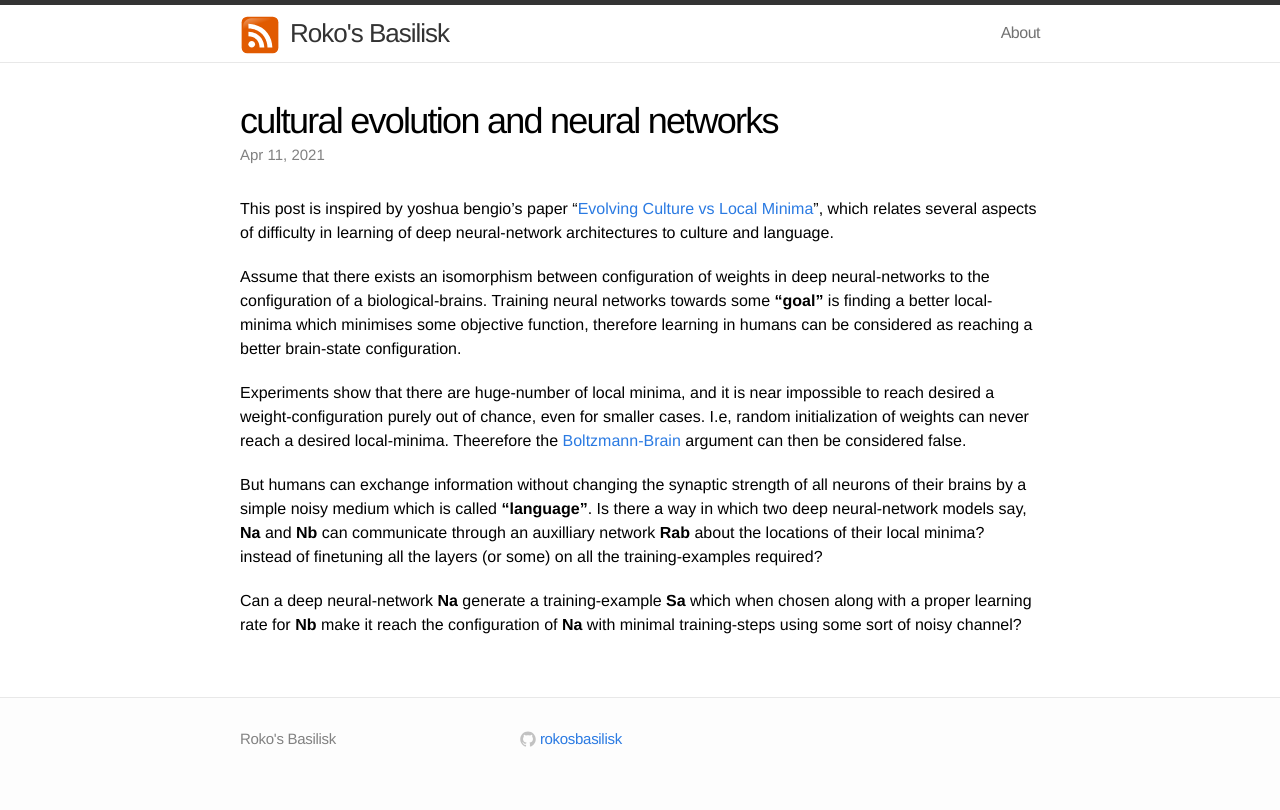
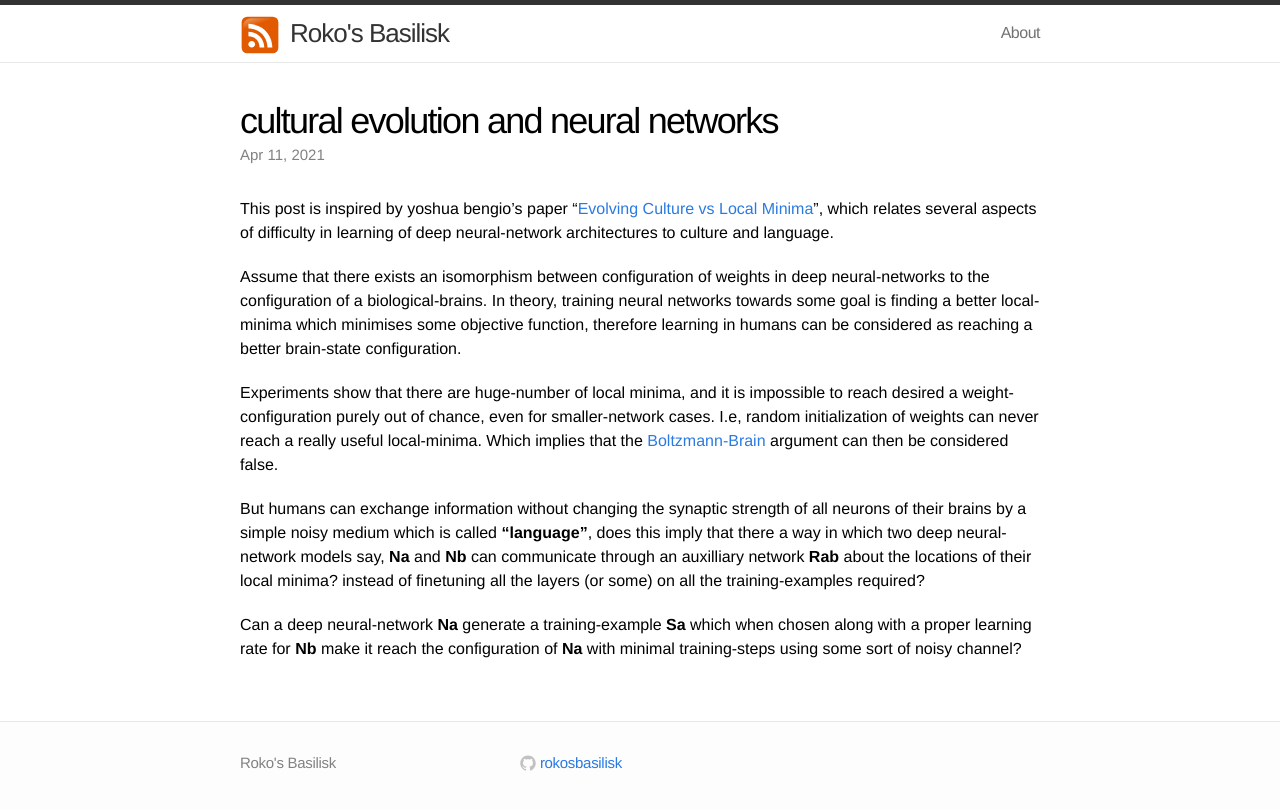
Before and after one commit to rokosbasilisk/rokosbasilisk.github.io, a Jekyll site: the page built from _posts/2021-04-11-cultural.markdown, in a window 1280 px wide. Shown: the top 810 px of the page. Built offline with Jekyll 4.4.1, drawn with Linux system fonts in a browser that asks for light colours.

Commit message:
fix minor changes

```diff
--- a/_posts/2020-04-02-alexander.markdown
+++ b/_posts/2020-04-02-alexander.markdown
@@ -2,7 +2,6 @@
 layout: post
 comments: true
 title:  "alexander the god"
-excerpt: "A short story by isaac asimov"
 date:   2020-04-02 10:00:00
 mathjax: false
 ---
--- a/_posts/2021-04-11-cultural.markdown
+++ b/_posts/2021-04-11-cultural.markdown
@@ -2,15 +2,15 @@
 layout: post
 comments: true
 title:  "cultural evolution and neural networks"
-excerpt: "everything is optimization"
+date:   2021-04-11 10:00:00
 mathjax: false
 ---
 This post is inspired by yoshua bengio's paper "[Evolving Culture vs Local Minima](https://arxiv.org/abs/1203.2990)", which relates several aspects of difficulty in learning of deep neural-network architectures to culture and language.
 
-Assume that there exists an isomorphism between configuration of weights in deep neural-networks to the configuration of a biological-brains. Training neural networks towards some **"goal"** is finding a better local-minima which minimises some objective function, therefore learning in humans can be considered as reaching a better brain-state configuration.
+Assume that there exists an isomorphism between configuration of weights in deep neural-networks to the configuration of a biological-brains. In theory, training neural networks towards some goal is finding a better local-minima which minimises some objective function, therefore learning in humans can be considered as reaching a better brain-state configuration.
 
-Experiments show that there are huge-number of local minima, and it is near impossible to reach desired a weight-configuration purely out of chance, even for smaller cases. I.e, random initialization of weights can never reach a desired local-minima. Theerefore the [Boltzmann-Brain](https://en.wikipedia.org/wiki/Boltzmann_brain) argument can then be considered false.
+Experiments show that there are huge-number of local minima, and it is impossible to reach desired a weight-configuration purely out of chance, even for smaller-network cases. I.e, random initialization of weights can never reach a really useful local-minima. Which implies that the [Boltzmann-Brain](https://en.wikipedia.org/wiki/Boltzmann_brain) argument can then be considered false.
 
-But humans can exchange information without changing the synaptic strength of all neurons of their brains by a simple noisy medium which is called **"language"**. Is there a way in which two deep neural-network models say, **Na** and **Nb** can communicate through an auxilliary network **Rab** about the locations of their local minima? instead of finetuning all the layers (or some) on all the training-examples required?
+But humans can exchange information without changing the synaptic strength of all neurons of their brains by a simple noisy medium which is called **"language"**, does this imply that there a way in which two deep neural-network models say, **Na** and **Nb** can communicate through an auxilliary network **Rab** about the locations of their local minima? instead of finetuning all the layers (or some) on all the training-examples required?
 
 Can a deep neural-network **Na** generate a training-example **Sa** which when chosen along with a proper learning rate for **Nb** make it reach the configuration of **Na** with minimal training-steps using some sort of noisy channel?
```
Also changed, not shown: _posts/2020-12-21-non-turing.markdown (+2 -4 lines), about.md (+4 -1 lines).
